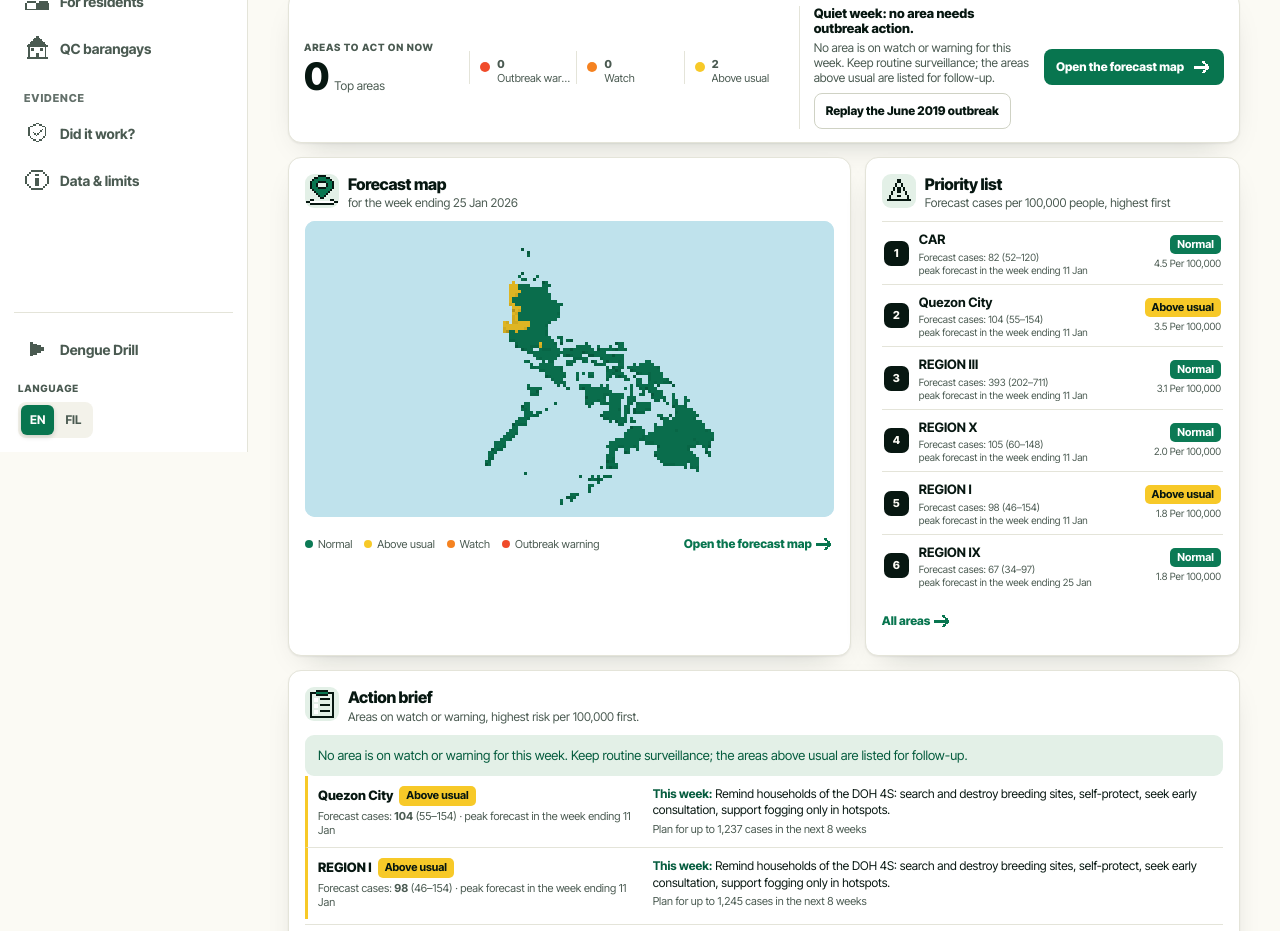
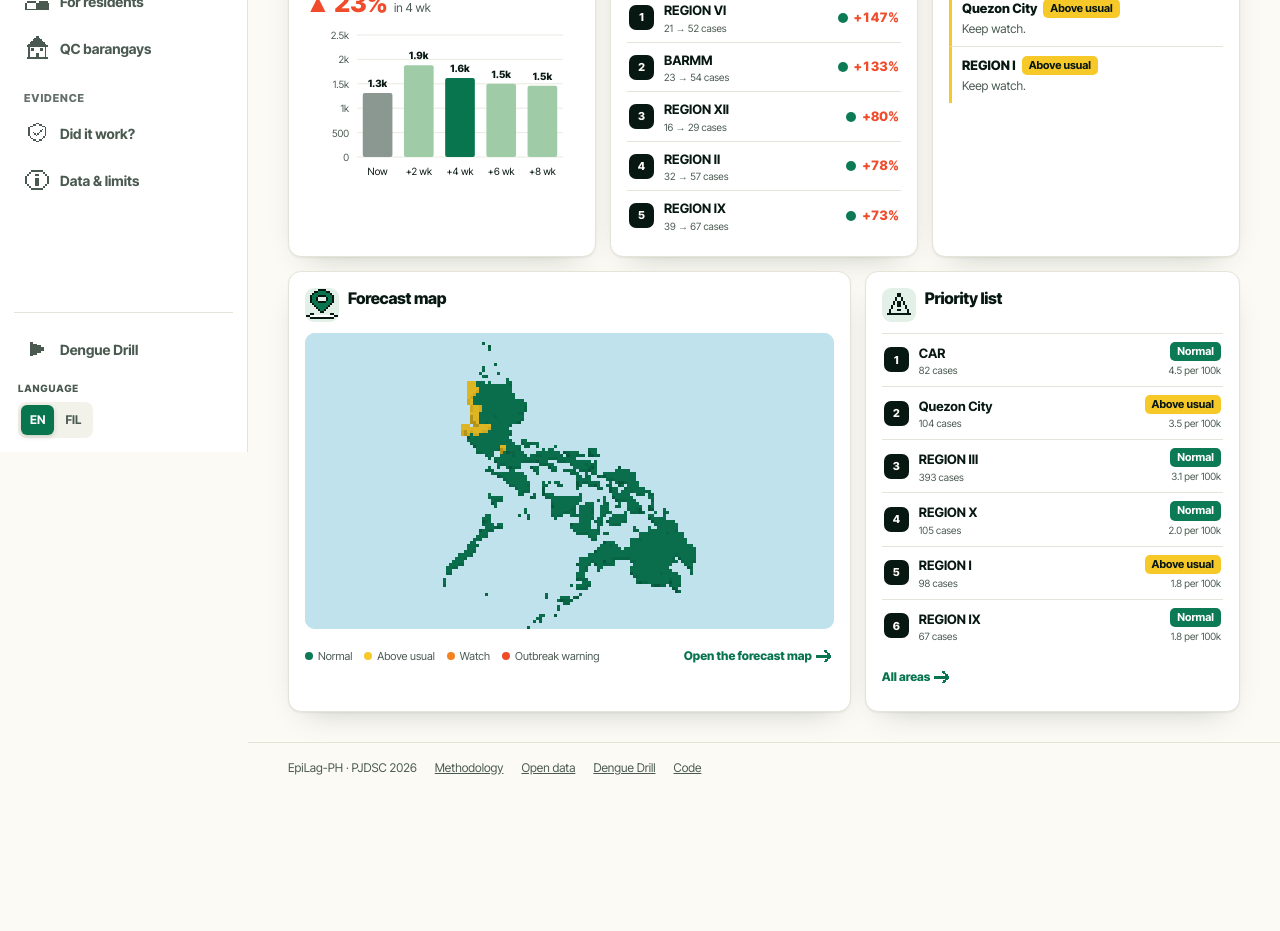
Before and after one commit to Romeo-04/epilag, a website built with Vite: page site/web/index.html in a window 1280 px wide. Shown: the part 348-1279 px from the top of the page. After the commit the page ends 1153 px from the top, so only its background shows below. Built offline with nearby package versions, Linux system fonts and the light colour scheme; animation ran at ten frames a second.

Commit message:
Overview: trend, fastest risers and this week's actions above the map
The Overview was a smaller Forecast map. It now answers what is happening and what to do: total weekly cases now and 2-8 weeks ahead, the areas rising fastest from the last reported week, and three areas with one short action each. The 'Why weeks matter' story (on the landing page) and the Drill card (in the sidebar) are gone, and the action brief is the top-bar download.

```diff
--- a/site/src/app/app.css
+++ b/site/src/app/app.css
@@ -122,7 +122,7 @@ body.sidebar-collapsed .sidebar__language .seg { justify-self: center; }
 .lv { padding: 3px 7px; border-radius: 5px; font-size: 11px; line-height: 1.2; }
 .lv--pulse { animation: lvpulse 1.8s steps(6) infinite; }
 @keyframes lvpulse { 0% { box-shadow: 0 0 0 0 rgba(240, 75, 42, .5); } 100% { box-shadow: 0 0 0 7px rgba(240, 75, 42, 0); } }
-.status-strip { display: grid; grid-template-columns: minmax(135px, .72fr) minmax(300px, 1.5fr) minmax(220px, 1.1fr) auto; align-items: center; gap: 14px; padding: 13px 15px; }
+.status-strip { display: grid; grid-template-columns: minmax(150px, .72fr) minmax(300px, 1.5fr) minmax(220px, 1.1fr); align-items: center; gap: 14px; padding: 13px 15px; }
 .status-strip__lead { display: grid; gap: 2px; }
 .status-strip__total { display: flex; align-items: baseline; gap: 7px; }
 .status-strip__total .nums { font-size: 38px; font-weight: 800; letter-spacing: -.05em; line-height: 1; }
@@ -137,7 +137,6 @@ body.sidebar-collapsed .sidebar__language .seg { justify-self: center; }
 .status-message__title { font-size: 13px; font-weight: 750; line-height: 1.2; }
 .status-strip__message p { margin: 3px 0 8px; color: var(--muted); font-size: 12px; line-height: 1.25; }
 .status-strip__message p b { color: var(--ink); font-size: 16px; }
-.status-strip__action { justify-self: end; }
 .empty-state { display: flex; align-items: flex-start; gap: 10px; color: var(--muted); }
 .empty-state__icon { display: grid; flex: none; place-items: center; width: 32px; height: 32px; border-radius: 8px; background: var(--forest-soft); color: var(--forest-deep); }
 .empty-state p { margin-top: 3px; font-size: 13px; }
@@ -145,8 +144,20 @@ body.sidebar-collapsed .sidebar__language .seg { justify-self: center; }
 .callout-error { border-color: var(--lv-warning); }
 
 /* ------------------------------------------------------------------ overview */
+.overview-insights { display: grid; grid-template-columns: repeat(auto-fit, minmax(260px, 1fr)); gap: 14px; }
+.trend-head { display: flex; align-items: baseline; gap: 7px; margin: -2px 0 4px; color: var(--muted); font-size: 12px; }
+.trend-head b { font-size: 26px; font-weight: 800; letter-spacing: -.04em; line-height: 1; }
+.trend-head[data-dir="up"] b { color: var(--lv-warning); }
+.trend-head[data-dir="down"] b { color: var(--forest); }
+.rise-pct { display: inline-flex; align-items: center; gap: 6px; color: var(--lv-warning); font-size: 13px; font-weight: 800; }
+.do-list { display: grid; }
+.do-row { display: grid; gap: 3px; padding: 9px 4px 9px 10px; border-top: 1px solid var(--line); border-left: 3px solid var(--c); color: inherit; text-decoration: none; }
+.do-row:first-child { border-top: 0; }
+.do-row:hover { background: var(--surface-2); }
+.do-row__name { display: flex; flex-wrap: wrap; align-items: center; gap: 6px; font-size: 13px; font-weight: 750; }
+.do-row small { color: var(--muted); font-size: 12px; line-height: 1.3; }
 .overview-grid { display: grid; grid-template-columns: minmax(0, 1.35fr) minmax(330px, .9fr); gap: 14px; align-items: stretch; }
-.overview-map, .overview-priority, .brief-card, .weeks-card { min-height: 0; }
+.overview-map, .overview-priority { min-height: 0; }
 .home-map, .vmap { position: relative; overflow: hidden; border-radius: 10px; background: var(--sky); }
 .home-map { height: 296px; }
 .vmap { height: 450px; }
@@ -172,29 +183,6 @@ body.sidebar-collapsed .sidebar__language .seg { justify-self: center; }
 .priority-row__level .lv { max-width: 120px; overflow: hidden; text-overflow: ellipsis; white-space: nowrap; }
 .priority-row__level small { color: var(--muted); font-size: 10px; }
 .priority-list__footer { margin-top: auto; padding-top: 7px; }
-.brief-card { overflow: hidden; }
-.brief-list { display: grid; }
-.brief-row { display: grid; grid-template-columns: minmax(190px, .75fr) minmax(0, 1.35fr); gap: 20px; padding: 10px 4px 10px 10px; border-top: 1px solid var(--line); border-left: 3px solid var(--c); }
-.brief-row:first-child { border-top: 0; }
-.brief-row__name { display: flex; flex-wrap: wrap; align-items: center; gap: 6px; font-size: 13px; font-weight: 750; }
-.brief-row__meta { margin-top: 3px; color: var(--muted); font-size: 11px; line-height: 1.3; }
-.brief-row__next { font-size: 12px; line-height: 1.35; }
-.brief-row__next b { color: var(--forest-deep); }
-.brief-footer { display: flex; justify-content: flex-end; margin-top: 5px; padding-top: 9px; border-top: 1px solid var(--line); }
-.weeks-rail { position: relative; display: grid; grid-template-columns: repeat(4, minmax(0, 1fr)); gap: 10px; margin-top: 2px; }
-.weeks-rail::before { content: ""; position: absolute; top: 21px; right: 25px; left: 25px; border-top: 2px dashed var(--forest); }
-.weeks-step { position: relative; display: grid; gap: 5px; min-width: 0; }
-.weeks-step__art { position: relative; z-index: 1; display: grid; place-items: center; width: 44px; height: 44px; border: 1px solid var(--line-strong); border-radius: 9px; background: var(--surface); }
-.weeks-step--on .weeks-step__art { border-color: var(--forest); box-shadow: 0 0 0 3px var(--forest-soft); }
-.weeks-step__copy { display: grid; gap: 1px; }
-.weeks-step__copy b { font-size: 12px; line-height: 1.15; }
-.weeks-step__copy span { color: var(--muted); font-size: 10px; line-height: 1.2; }
-.weeks-card .info-disclosure { margin-top: 10px; }
-.drill-card { display: flex; align-items: center; justify-content: space-between; gap: 18px; min-height: 92px; padding: 14px 17px; background: var(--night); color: var(--night-text); border-color: var(--night-line); }
-.drill-card h2 { margin-top: 3px; color: var(--night-text); font-size: 18px; line-height: 1.1; }
-.drill-card p { margin-top: 3px; color: var(--night-muted); font-size: 12px; }
-.drill-card .kicker { color: #7FE0A8; }
-.drill-card pixel-sprite { flex: none; }
 
 /* ------------------------------------------------------------------ replay, KPIs and ranking */
 .replay-banner { position: relative; display: flex; align-items: center; justify-content: space-between; gap: 18px; min-height: 102px; overflow: hidden; padding: 15px 18px; background: var(--night); color: var(--night-text); border-color: var(--night-line); }
@@ -356,9 +344,8 @@ body.sidebar-collapsed .sidebar__language .seg { justify-self: center; }
   .ctx__item--mode, .ctx__item--horizon { flex: 1 1 145px; min-width: 0; }
   .ctx__item--origin { flex: 1 1 100%; min-width: 0; }
   .overview-grid, .grid--map, .map-page-grid, .grid--plan, .grid--public, .grid--qc { grid-template-columns: minmax(0, 1fr); }
-  .status-strip { grid-template-columns: minmax(130px, .7fr) minmax(300px, 1.3fr) auto; }
+  .status-strip { grid-template-columns: minmax(130px, .7fr) minmax(300px, 1.3fr); }
   .status-strip__message { grid-column: 2 / -1; grid-row: 2; padding-top: 8px; padding-left: 0; border-top: 1px solid var(--line); border-left: 0; }
-  .status-strip__action { grid-column: 3; grid-row: 2; }
   .public-actions { grid-template-columns: repeat(2, minmax(0, 1fr)); }
 }
 
@@ -392,7 +379,6 @@ body.sidebar-collapsed .sidebar__language .seg { justify-self: center; }
   .status-level__copy .nums { font-size: 18px; }
   .status-level__copy span:last-child { font-size: 10px; }
   .status-strip__message { padding-top: 10px; padding-left: 0; border-top: 1px solid var(--line); border-left: 0; }
-  .status-strip__action { justify-self: start; }
   .home-map { height: 260px; }
   .vmap { height: 330px; }
   .map-footer { align-items: flex-start; flex-direction: column; }
@@ -402,11 +388,6 @@ body.sidebar-collapsed .sidebar__language .seg { justify-self: center; }
   .rank-row__num { grid-column: 3; grid-row: 1; }
   .rank-row__level { grid-column: 2; grid-row: 2; justify-self: start; }
   .rank-row__copy { grid-column: 2; }
-  .brief-row { grid-template-columns: minmax(0, 1fr); gap: 5px; }
-  .weeks-rail { grid-template-columns: repeat(2, minmax(0, 1fr)); gap: 14px 10px; }
-  .weeks-rail::before { display: none; }
-  .drill-card { align-items: flex-start; }
-  .drill-card pixel-sprite { margin-top: 4px; }
   .replay-banner { align-items: flex-start; }
   .replay-banner__note { display: none; }
   .replay-banner pixel-sprite { margin-left: auto; margin-right: 0; }
@@ -429,10 +410,9 @@ body.sidebar-collapsed .sidebar__language .seg { justify-self: center; }
   .btn:hover { transform: none; }
 }
 
-/* review fixes: the top bar already carries the dates, and disclosures must read on dark cards */
-.app-view > .vhead .vhead__sub { display: none; }
-:is(.replay-banner, .hero-card, .home-drill, .drill-card) .info-disclosure summary { color: #A9E7C4; }
-:is(.replay-banner, .hero-card, .home-drill, .drill-card) .info-disclosure summary:hover { color: #fff; }
-:is(.replay-banner, .hero-card, .home-drill, .drill-card) .info-disclosure__icon { border-color: rgba(255, 255, 255, .35); color: #A9E7C4; }
-:is(.replay-banner, .hero-card, .home-drill, .drill-card) .info-disclosure__body { background: rgba(255, 255, 255, .08); color: #E9F3EC; border-left-color: #34D27B; }
+/* disclosures must read on dark cards */
+:is(.replay-banner, .hero-card) .info-disclosure summary { color: #A9E7C4; }
+:is(.replay-banner, .hero-card) .info-disclosure summary:hover { color: #fff; }
+:is(.replay-banner, .hero-card) .info-disclosure__icon { border-color: rgba(255, 255, 255, .35); color: #A9E7C4; }
+:is(.replay-banner, .hero-card) .info-disclosure__body { background: rgba(255, 255, 255, .08); color: #E9F3EC; border-left-color: #34D27B; }
 .replay-banner .kicker { color: #A9E7C4; }
--- a/site/src/app/views/home.js
+++ b/site/src/app/views/home.js
@@ -1,81 +1,87 @@
-// Overview: a compact operations readout with status, map, priority areas, action brief, and the forecast clock.
-import { LEVELS, briefMarkdown, briefTable, fmt, fmtDay, replayClaim } from "../logic.js";
+// Overview: alert counts, trend, fastest risers and this week's actions, then the map and priority list.
+// The action brief is the top-bar download.
+import { table } from "../data.js";
+import { LEVELS, briefMarkdown, briefTable, fmt, replayClaim } from "../logic.js";
+import { barChart } from "../chart.js";
 import { loadGrids, createVoxelMap } from "../../lib/voxel.js";
-import { LV, LV_COLOR, LV_HEIGHT, NODATA, cardTitle, count, download, downloadButton, esc, head, infoDisclosure, pill } from "../ui.js";
-
-const STORY_ART = [["props", "cloud"], ["mosquito", "fly1"], ["props", "residents"], ["props", "hospital"]];
+import { LV, LV_COLOR, LV_HEIGHT, NODATA, cardTitle, count, dot, download, esc, pill } from "../ui.js";
 
 export async function render(el, ctx) {
   const { t, labels, lang, i18n, fc, fcH, horizon, mode, panel, area, regionMeta } = ctx;
   const asOf = Math.max(...fcH.map((r) => r.week));
-  const target = Math.max(...fcH.map((r) => r.target_week));
   const n = (lv) => fcH.filter((r) => r.level === lv).length;
   const nWarn = n(LEVELS[3]), nWatch = n(LEVELS[2]), nAbove = n(LEVELS[1]);
   const rows = briefTable(fc, fcH);
   const act = rows.filter((r) => r.level === LEVELS[2] || r.level === LEVELS[3]).slice(0, 4);
   const shown = act.length ? act : rows.filter((r) => r.level === LEVELS[1]).slice(0, 3);
   const priority = [...rows].sort((a, b) => b.q50_per100k - a.q50_per100k).slice(0, 6);
-  const status = mode === "replay" ? replayStatus(t, horizon, fcH) : nWarn + nWatch === 0 ? quietStatus(t) : "";
+  const status = mode === "replay" ? replayStatus(labels, horizon, fcH) : nWarn + nWatch === 0 ? quietStatus(t, labels) : "";
+  // reported cases in the forecast's own week: the "now" every change is measured from
+  const ids = new Set(fcH.map((r) => r.unit_id));
+  const nowBy = new Map((await table(panel, "history")).filter((r) => r.week === asOf && ids.has(r.unit_id) && r.cases != null).map((r) => [r.unit_id, r.cases]));
+  const hs = [...new Set(fc.map((r) => r.horizon))].sort((a, b) => a - b);
+  const total = (h) => fc.filter((r) => r.horizon === h).reduce((s, r) => s + r.q50, 0);
+  const nowTotal = [...nowBy.values()].reduce((s, v) => s + v, 0);
+  const change = nowBy.size ? total(horizon) / Math.max(nowTotal, 1) - 1 : null;
+  const rising = fcH.filter((r) => (nowBy.get(r.unit_id) ?? 0) >= 5).map((r) => ({ ...r, now: nowBy.get(r.unit_id), pct: r.q50 / nowBy.get(r.unit_id) - 1 }))
+    .filter((r) => r.pct > 0).sort((a, b) => b.pct - a.pct).slice(0, 5);
   const saveBrief = () => download("epilag_action_brief.md", briefMarkdown(shown, { t, lang, i18n, panelLabel: ctx.panelLabel, horizon, asOf }), "text/markdown");
 
   el.innerHTML = `
-    ${head(t.hello, `${horizon} ${t.weeks_ahead}`, `${t.as_of} ${fmtDay(asOf)} · ${t.for_week} ${fmtDay(target)} · ${ctx.panelLabel}`)}
-
     <section class="card status-strip" aria-labelledby="home-act-title">
-      <div class="status-strip__lead"><span class="home-eyebrow" id="home-act-title">${esc(t.act_now)}</span><div class="status-strip__total">${count(nWarn + nWatch)}<span>${esc(labels.top_areas)}</span></div></div>
-      <div class="status-strip__levels" aria-label="${esc(t.act_now)}">
+      <div class="status-strip__lead"><span class="home-eyebrow" id="home-act-title">${esc(labels.act_now)}</span><div class="status-strip__total">${count(nWarn + nWatch)}<span>${esc(labels.on_alert)}</span></div></div>
+      <div class="status-strip__levels" aria-label="${esc(labels.act_now)}">
         ${levelStat(LEVELS[3], "warning", nWarn, t)}${levelStat(LEVELS[2], "watch", nWatch, t)}${levelStat(LEVELS[1], "above", nAbove, t)}
       </div>
       <div class="status-strip__message">${status}</div>
-      <a class="btn btn--primary btn--sm status-strip__action" href="?page=map" data-go="map">${esc(t.open_map)} <i data-icon="arrowRight" data-size="18"></i></a>
     </section>
+
+    <div class="overview-insights">
+      <section class="card">
+        ${cardTitle("areaDetail", labels.trend, labels.trend_sub)}
+        ${change == null ? "" : `<div class="trend-head" data-dir="${change > 0 ? "up" : "down"}"><b class="nums">${change > 0 ? "▲" : "▼"} ${Math.abs(Math.round(change * 100))}%</b><span>${esc(labels.vs_now.replace("{h}", horizon))}</span></div>`}
+        <div id="home-trend" class="chart-box"></div>
+      </section>
+      <section class="card">
+        ${cardTitle("alert", labels.rising, labels.rising_sub)}
+        ${rising.length ? `<ol class="priority-list">${rising.map((r, i) => riseRow(r, i, ctx)).join("")}</ol>` : `<div class="empty-state"><span class="empty-state__icon"><i data-icon="check" data-size="20"></i></span><div>${esc(labels.no_rising)}</div></div>`}
+      </section>
+      <section class="card">
+        ${cardTitle("check", labels.do_week)}
+        ${shown.length ? `<div class="do-list">${shown.slice(0, 3).map((r) => doRow(r, ctx)).join("")}</div>` : `<div class="empty-state"><span class="empty-state__icon"><i data-icon="check" data-size="20"></i></span><div>${esc(labels.quiet)}</div></div>`}
+      </section>
+    </div>
 
     <div class="overview-grid" aria-label="${esc(t.nav_map)}">
       <section class="card overview-map">
-        ${cardTitle("forecastMap", t.nav_map, `${t.for_week} ${fmtDay(target)}`)}
-        <div class="home-map" id="home-map" role="img" aria-label="${esc(`${t.nav_map}, ${t.for_week} ${fmtDay(target)}`)}"><div class="home-map__tip" id="home-map-tip" hidden></div></div>
+        ${cardTitle("forecastMap", t.nav_map)}
+        <div class="home-map" id="home-map" role="img" aria-label="${esc(t.nav_map)}"><div class="home-map__tip" id="home-map-tip" hidden></div></div>
         <div class="map-footer"><ul class="home-legend">${LEVELS.map((lv) => `<li data-lv="${LV[lv]}"><span class="sq sq--round"></span>${esc(ctx.levelName(lv))}</li>`).join("")}</ul>
           <a class="inline-link" href="?page=map" data-go="map">${esc(t.open_map)} <i data-icon="arrowRight" data-size="18"></i></a></div>
       </section>
 
       <aside class="card overview-priority">
-        ${cardTitle("alert", t.rank, t.rank_sub)}
-        ${priority.length ? `<ol class="priority-list" id="home-priority">${priority.map((r, i) => priorityRow(r, i, ctx)).join("")}</ol>` : `<div class="empty-state"><span class="empty-state__icon"><i data-icon="check" data-size="20"></i></span><div>${esc(t.brief_empty)}</div></div>`}
+        ${cardTitle("alert", t.rank)}
+        ${priority.length ? `<ol class="priority-list" id="home-priority">${priority.map((r, i) => priorityRow(r, i, ctx)).join("")}</ol>` : `<div class="empty-state"><span class="empty-state__icon"><i data-icon="check" data-size="20"></i></span><div>${esc(labels.quiet)}</div></div>`}
         <div class="priority-list__footer"><a class="inline-link" href="?page=map" data-go="map">${esc(labels.all_areas)} <i data-icon="arrowRight" data-size="18"></i></a></div>
       </aside>
-    </div>
-
-    <section class="card brief-card">
-      ${cardTitle("actionPlan", t.brief_head, t.brief_sub)}
-      ${act.length ? "" : `<div class="callout">${esc(t.brief_empty)}</div>`}
-      <div class="brief-list">${shown.map((r) => briefRow(r, ctx)).join("")}</div>
-      ${shown.length ? `<div class="brief-footer">${downloadButton("dl-brief", t.download_brief)}</div>` : ""}
-    </section>
-
-    <section class="card weeks-card">
-      ${cardTitle("alert", t.story_head)}
-      <ol class="weeks-rail">${t.story.map(([a, b], i) => `<li class="weeks-step${i === 0 ? " weeks-step--on" : ""}"><span class="weeks-step__art"><pixel-sprite sprite="${STORY_ART[i][0]}" pose="${STORY_ART[i][1]}" scale="${STORY_ART[i][0] === "props" ? 1 : 2}"></pixel-sprite></span><span class="weeks-step__copy"><b>${esc(a)}</b><span>${esc(b)}</span></span></li>`).join("")}</ol>
-      ${infoDisclosure(labels.about_this, `<p>${esc(t.story_note)}</p>`)}
-    </section>
-
-    <section class="card drill-card">
-      <div><div class="kicker">${esc(labels.drill)}</div><h2>${esc(t.drill_head)}</h2><p>${esc(t.drill_sub)}</p></div>
-      <a class="btn btn--light btn--sm" href="../drill/"><i data-icon="play" data-size="18"></i>${esc(t.drill_btn)}</a>
-    </section>`;
+    </div>`;
 
   el.querySelectorAll("[data-go]").forEach((a) => a.addEventListener("click", (e) => {
     if (e.ctrlKey || e.metaKey || e.shiftKey || e.altKey) return;
     e.preventDefault(); ctx.go(a.dataset.go, a.dataset.u ? { area: a.dataset.u } : {});
   }));
   el.querySelector("#story-btn")?.addEventListener("click", () => ctx.set({ panel: "province", mode: "replay", region: null, area: null }));
-  el.querySelector("#dl-brief")?.addEventListener("click", saveBrief);
   ctx.topDownload(t.download_brief, saveBrief);
+  const disposeTrend = barChart(el.querySelector("#home-trend"), { height: 170, text: true,
+    categories: [labels.now, ...hs.map((h) => labels.wk_ahead.replace("{h}", h))],
+    groups: [{ values: [nowTotal, ...hs.map(total)], colors: ["#8A9891", ...hs.map((h) => (h === horizon ? "#08754F" : "#9FCBA6"))] }] });
 
   const box = el.querySelector("#home-map"), tip = el.querySelector("#home-map-tip");
   const grids = panel === "province" && regionMeta ? await loadGrids("voxel_regions") : await loadGrids("voxel_ph");
   const grid = panel === "province" && regionMeta ? grids[regionMeta.psgc] : panel === "province" ? grids.province : grids.region;
   const byId = new Map(fcH.map((r) => [r.unit_id, r]));
-  const map = await createVoxelMap(box, { grid, pixel: matchMedia("(max-width: 680px)").matches ? 2 : 3, markers: panel !== "province",
+  const map = await createVoxelMap(box, { grid, pixel: matchMedia("(max-width: 680px)").matches ? 2 : 3, markers: panel !== "province", framing: "land",
     onHover(u, e) {
       const r = u && byId.get(u);
       map.highlight(u);
@@ -102,31 +108,35 @@ export async function render(el, ctx) {
   priorityList?.addEventListener("pointerleave", onPriorityLeave);
   priorityList?.addEventListener("focusin", onPriorityOver);
   priorityList?.addEventListener("focusout", onPriorityLeave);
-  return () => { box.removeEventListener("pointerleave", onLeave); priorityList?.removeEventListener("pointerover", onPriorityOver); priorityList?.removeEventListener("pointerleave", onPriorityLeave); priorityList?.removeEventListener("focusin", onPriorityOver); priorityList?.removeEventListener("focusout", onPriorityLeave); map.dispose(); };
+  return () => { disposeTrend(); box.removeEventListener("pointerleave", onLeave); priorityList?.removeEventListener("pointerover", onPriorityOver); priorityList?.removeEventListener("pointerleave", onPriorityLeave); priorityList?.removeEventListener("focusin", onPriorityOver); priorityList?.removeEventListener("focusout", onPriorityLeave); map.dispose(); };
 }
 
 function levelStat(level, key, value, t) {
   return `<div class="status-level" data-lv="${LV[level]}"><span class="sq sq--round"></span><span class="status-level__copy"><b class="nums">${count(value)}</b><span>${esc(t[`${key}_n`])}</span></span></div>`;
 }
 
-function replayStatus(t, horizon, rows) {
+function replayStatus(labels, horizon, rows) {
   const c = replayClaim(rows);
-  return `<div class="status-message__title">${esc(t.then)}</div><p><b>${c.flagged} ${esc(t.of)} ${c.crossed}</b> ${esc(t.then_line.replace("{h}", horizon))}</p>`;
+  return `<p><b>${c.flagged} / ${c.crossed}</b> ${esc(labels.flagged_early.replace("{h}", horizon))}</p>`;
 }
 
-function quietStatus(t) {
-  return `<div class="status-message__title">${esc(t.quiet)}</div><p>${esc(t.brief_empty)}</p><button type="button" class="btn btn--ghost btn--sm" id="story-btn">${esc(t.replay_story)}</button>`;
+function quietStatus(t, labels) {
+  return `<div class="status-message__title">${esc(labels.quiet)}</div><button type="button" class="btn btn--ghost btn--sm" id="story-btn">${esc(t.replay_story)}</button>`;
 }
 
 function priorityRow(r, i, ctx) {
-  return `<li><a class="priority-row" href="?page=unit&area=${encodeURIComponent(r.unit_id)}" data-u="${esc(r.unit_id)}" data-go="unit" aria-label="${esc(`${r.unit_name}, ${ctx.levelName(r.level)}`)}">
-    <span class="priority-row__rank">${i + 1}</span><span class="priority-row__copy"><b>${esc(r.unit_name)}</b><small>${esc(ctx.t.cases)}: ${fmt(r.q50)} (${fmt(r.q10)}–${fmt(r.q90)})</small><small>${esc(ctx.t.peak)} ${fmtDay(r.peak_week, false)}</small></span>
-    <span class="priority-row__level">${pill(ctx, r.level)}<small>${r.q50_per100k.toFixed(1)} ${esc(ctx.t.per100k)}</small></span></a></li>`;
+  return `<li><a class="priority-row" href="?page=unit&area=${encodeURIComponent(r.unit_id)}" data-u="${esc(r.unit_id)}" data-go="unit" aria-label="${esc(`${r.unit_name}, ${ctx.levelName(r.level)}`)}" title="${esc(`${ctx.t.range}: ${fmt(r.q10)}–${fmt(r.q90)}`)}">
+    <span class="priority-row__rank">${i + 1}</span><span class="priority-row__copy"><b>${esc(r.unit_name)}</b><small>${fmt(r.q50)} ${esc(ctx.labels.cases_n)}</small></span>
+    <span class="priority-row__level">${pill(ctx, r.level)}<small>${r.q50_per100k.toFixed(1)} ${esc(ctx.labels.per100k_short)}</small></span></a></li>`;
 }
 
-function briefRow(r, ctx) {
-  const [when, d] = ctx.i18n.PLAYBOOK[ctx.lang][r.level][0];
-  return `<div class="brief-row" data-lv="${LV[r.level]}"><div><div class="brief-row__name">${esc(r.unit_name)} ${pill(ctx, r.level)}</div>
-    <div class="brief-row__meta">${esc(ctx.t.cases)}: <b>${fmt(r.q50)}</b> (${fmt(r.q10)}–${fmt(r.q90)}) · ${esc(ctx.t.peak)} ${fmtDay(r.peak_week, false)}</div></div>
-    <div class="brief-row__next"><b>${esc(when)}:</b> ${esc(d)}<div class="brief-row__meta">${esc(ctx.t.prepare.replace("{n}", fmt(r.cases_high)))}</div></div></div>`;
+function riseRow(r, i, ctx) {
+  return `<li><a class="priority-row" href="?page=unit&area=${encodeURIComponent(r.unit_id)}" data-u="${esc(r.unit_id)}" data-go="unit" aria-label="${esc(`${r.unit_name}, +${Math.round(r.pct * 100)}%, ${ctx.levelName(r.level)}`)}" title="${esc(ctx.levelName(r.level))}">
+    <span class="priority-row__rank">${i + 1}</span><span class="priority-row__copy"><b>${esc(r.unit_name)}</b><small>${fmt(r.now)} → ${fmt(r.q50)} ${esc(ctx.labels.cases_n)}</small></span>
+    <span class="rise-pct nums">${dot(r.level)}+${Math.round(r.pct * 100)}%</span></a></li>`;
 }
+
+function doRow(r, ctx) {
+  return `<a class="do-row" data-lv="${LV[r.level]}" href="?page=unit&area=${encodeURIComponent(r.unit_id)}" data-u="${esc(r.unit_id)}" data-go="unit">
+    <span class="do-row__name">${esc(r.unit_name)} ${pill(ctx, r.level)}</span><small>${esc(ctx.labels.level_action[r.level])}</small></a>`;
+}
```
